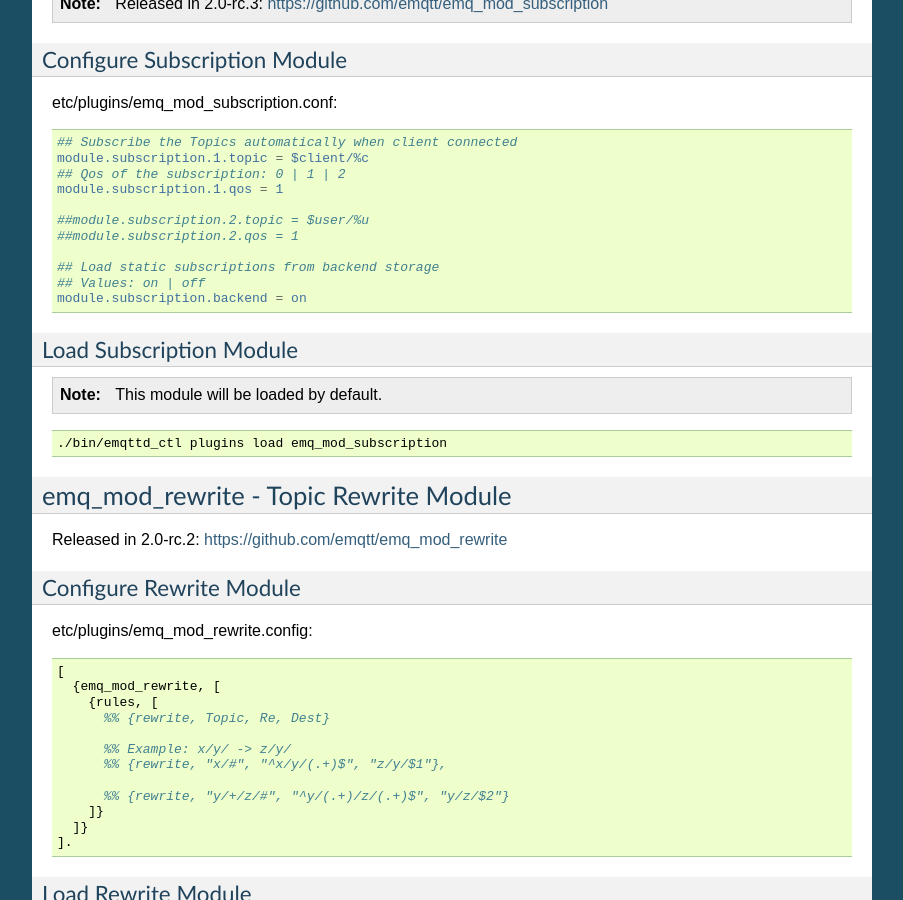
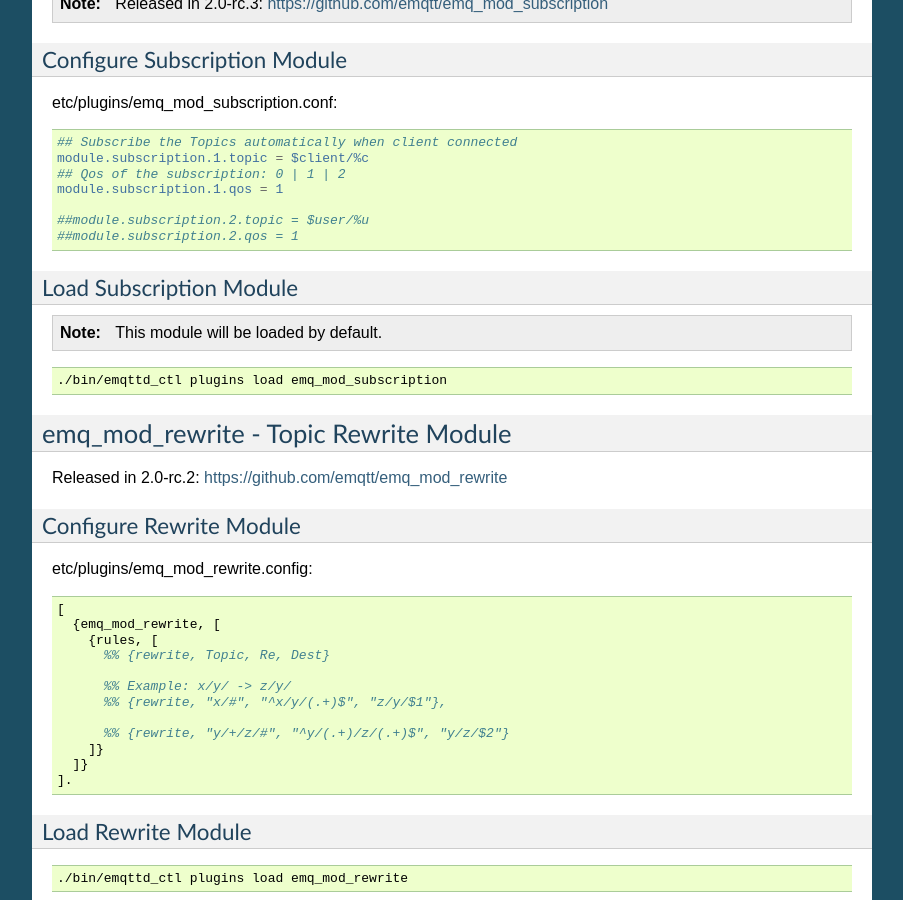
Before and after one commit to emqxarchive/emqx-docs-en, a Sphinx documentation site: the page built from source/plugins.rst, in a window 1280 px wide and 900 px high, scrolled down 11141 px. Shown: the whole window, without its empty margins (198-1101 px from the left). Built offline with Sphinx 7.4.7, drawn with Linux system fonts in a browser that asks for light colours.

Commit message:
rm  option

```diff
--- a/source/plugins.rst
+++ b/source/plugins.rst
@@ -705,10 +705,6 @@ etc/plugins/emq_mod_subscription.conf:
     ##module.subscription.2.topic = $user/%u
     ##module.subscription.2.qos = 1
 
-    ## Load static subscriptions from backend storage
-    ## Values: on | off
-    module.subscription.backend = on
-
 Load Subscription Module
 ------------------------
 
```
